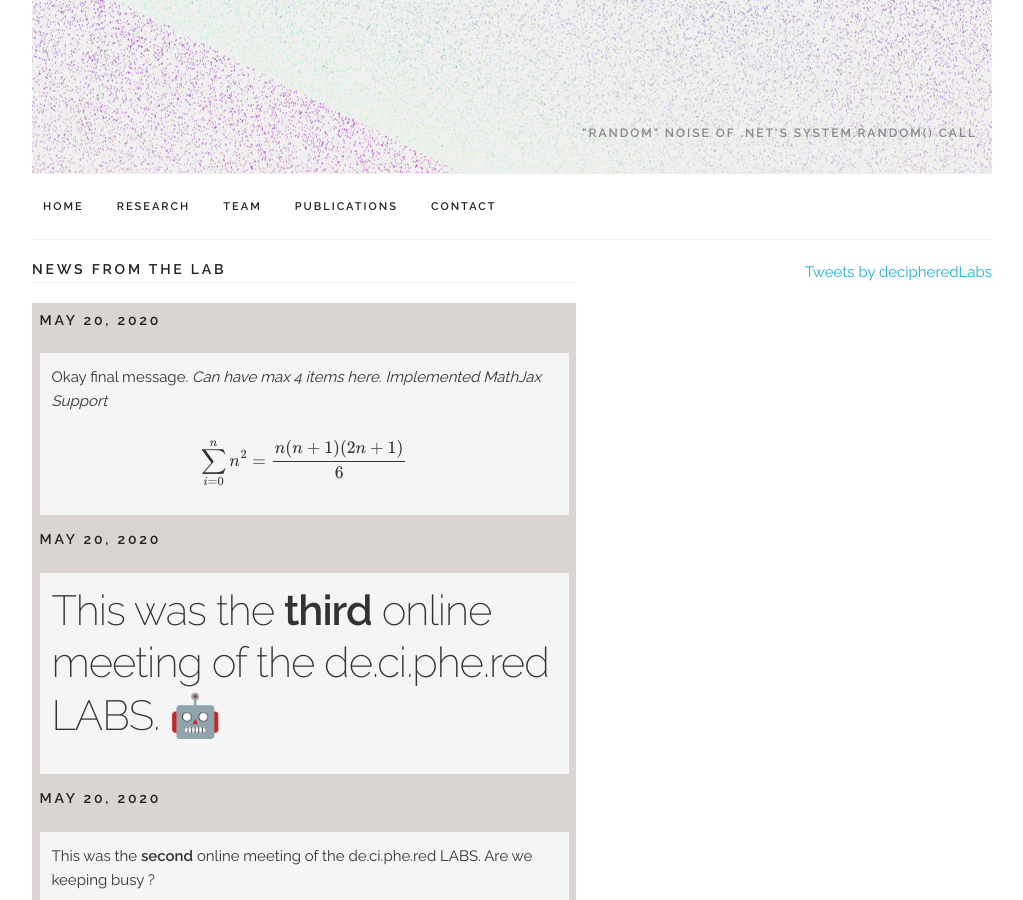
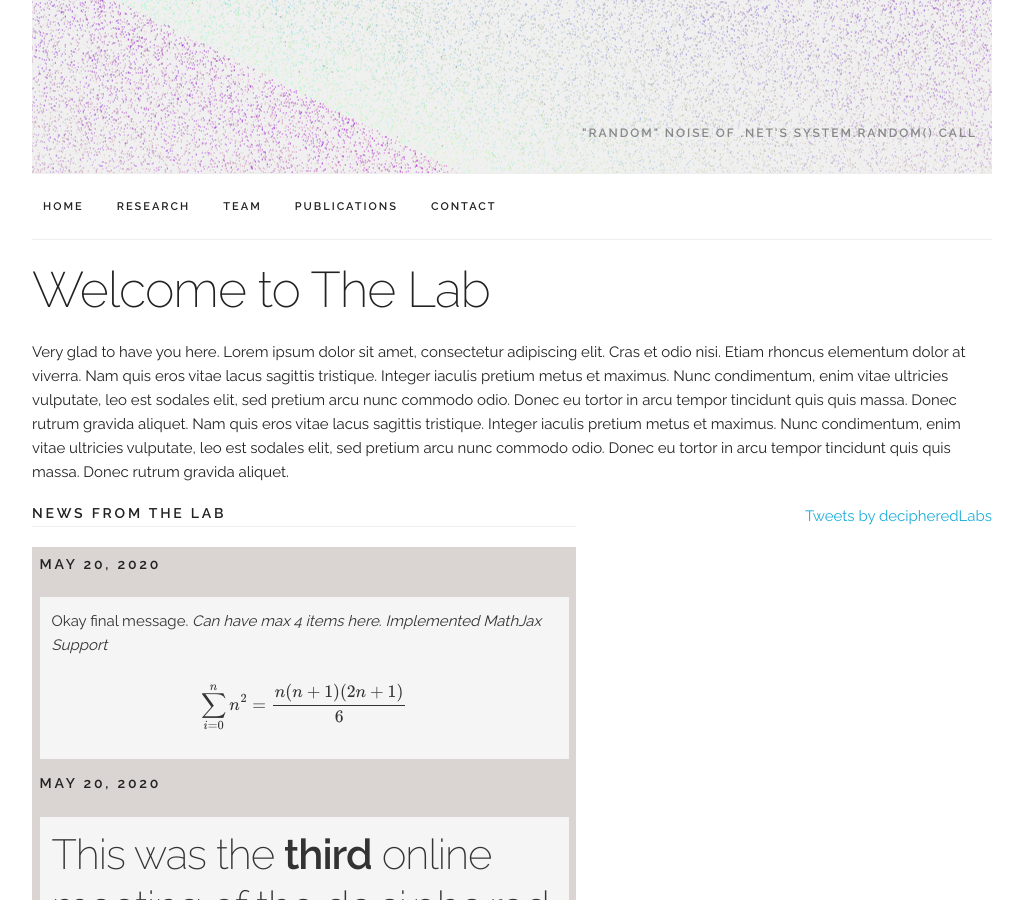
Before and after one commit to theboxahaan/deciphered-jekyll, a Jekyll site: the page built from index.md, in a window 1280 px wide and 900 px high, scrolled down 367 px. Shown: the whole window, without its empty margins (128-1151 px from the left). Built offline with Jekyll 4.4.1, drawn with Linux system fonts in a browser that asks for light colours; formulas are drawn with MathJax 3; comment, search, counter and statistics services are not loaded.

Commit message:
Welcome Msg Added

```diff
--- a/index.md
+++ b/index.md
@@ -29,7 +29,16 @@ order: 1
 <div class="row">
     <div class="spacer-small"></div>
 </div>
-
+<div class="row">
+<h1>Welcome to The Lab</h1>
+Very glad to have you here.
+Lorem ipsum dolor sit amet, consectetur adipiscing elit. Cras et odio nisi. Etiam rhoncus elementum dolor at viverra.
+Nam quis eros vitae lacus sagittis tristique. Integer iaculis pretium metus et maximus. Nunc condimentum,
+enim vitae ultricies vulputate, leo est sodales elit, sed pretium arcu nunc commodo odio. Donec eu tortor in arcu tempor tincidunt quis quis massa. Donec rutrum gravida aliquet.
+Nam quis eros vitae lacus sagittis tristique. Integer iaculis pretium metus et maximus. Nunc condimentum,
+enim vitae ultricies vulputate, leo est sodales elit, sed pretium arcu nunc commodo odio. Donec eu tortor in arcu tempor tincidunt quis quis massa. Donec rutrum gravida aliquet.
+</div>
+<div class="spacer-small"></div>
 <div class="row">
     <div class="intro seven columns">
         <h3 class="heading">News From The Lab</h3>
```
Also changed, not shown: 1 other file.
